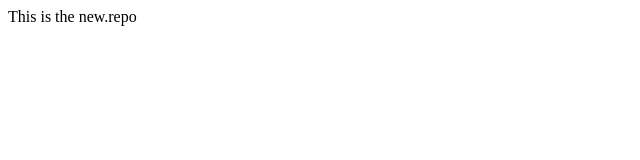
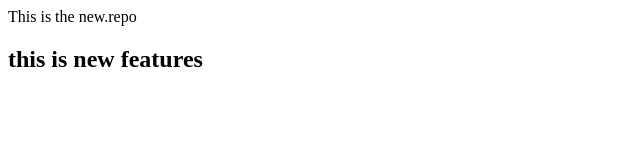
Before and after one commit to prativamallik/localrepo, a plain HTML site: page LocalRepo/index.html in a window 1280 px wide. Shown: the whole page, without its empty margins (0-640 px from the left). Drawn offline with Linux system fonts and the light colour scheme.

Commit message:
add new features

```diff
--- a/LocalRepo/index.html
+++ b/LocalRepo/index.html
@@ -1 +1,2 @@
 <p>This is the new.repo</p>
+<h2>this is new features</h2>
```
